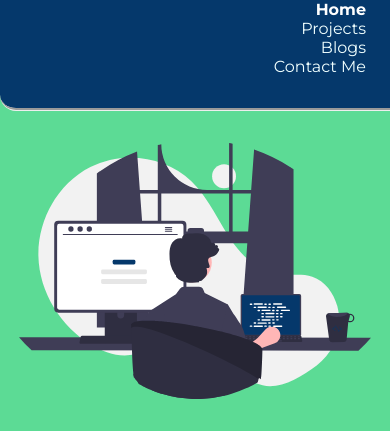
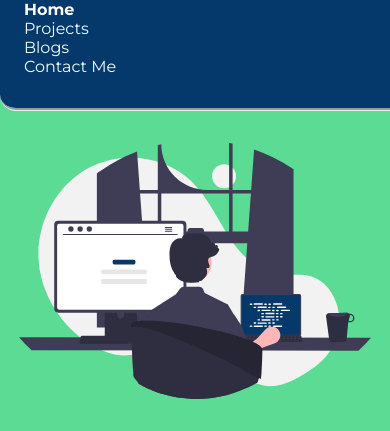
Before and after one commit to sanunavwoo/sanunavodey-NeoG-Portfolio, a plain HTML site: page index.html in a window 390 px wide. Shown: the part 51-482 px from the top of the page. Drawn offline with nearby package versions, Linux system fonts and the light colour scheme.

Commit message:
Fix-Spacing and navbar alignment
Shifted navbar links to left for mobile devices

```diff
--- a/index.html
+++ b/index.html
@@ -21,7 +21,7 @@
         <nav class="navbar">
 
             <div class="nav-brand">
-                <a class="links" href="#">Sanunavo.Dey</a>
+                <a class="links" href="index.html">Sanunavo.Dey</a>
             </div>
 
                 <!--The right side navigation links-->
--- a/style.css
+++ b/style.css
@@ -272,11 +272,15 @@ hr{
     }
     .navbar ul{
         display:grid;
+        padding-left: 0rem;
     }
     .project-container p{
         font-size: 1rem;
         margin:auto;
         width: 80vw;
         padding-bottom: 2rem;
-}
     }
+    .nav-right{
+        text-align:left;
+    }
+    }
```
Also changed, not shown: blogs.html (+1 -1 lines), projects.html (+1 -1 lines).
